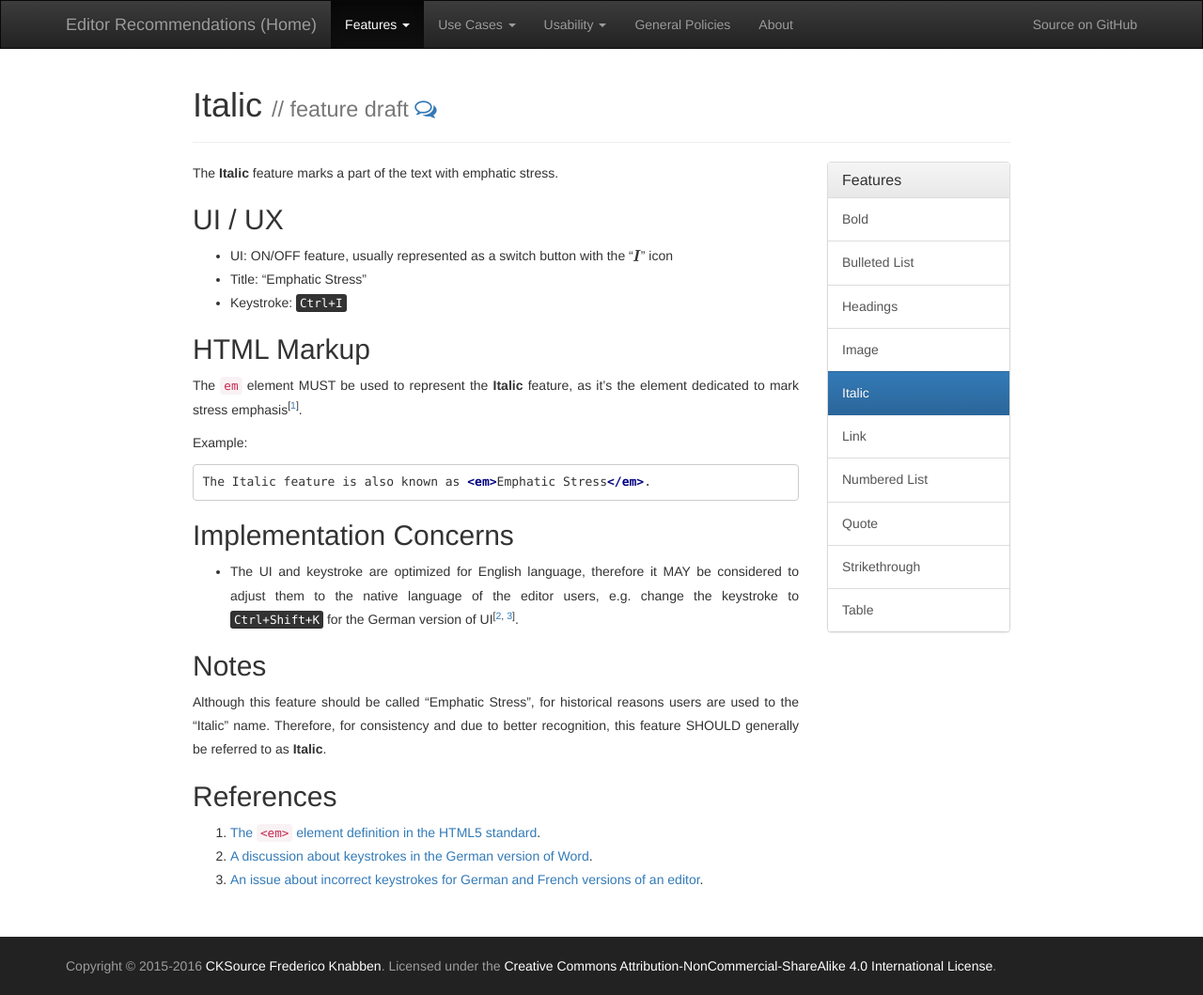
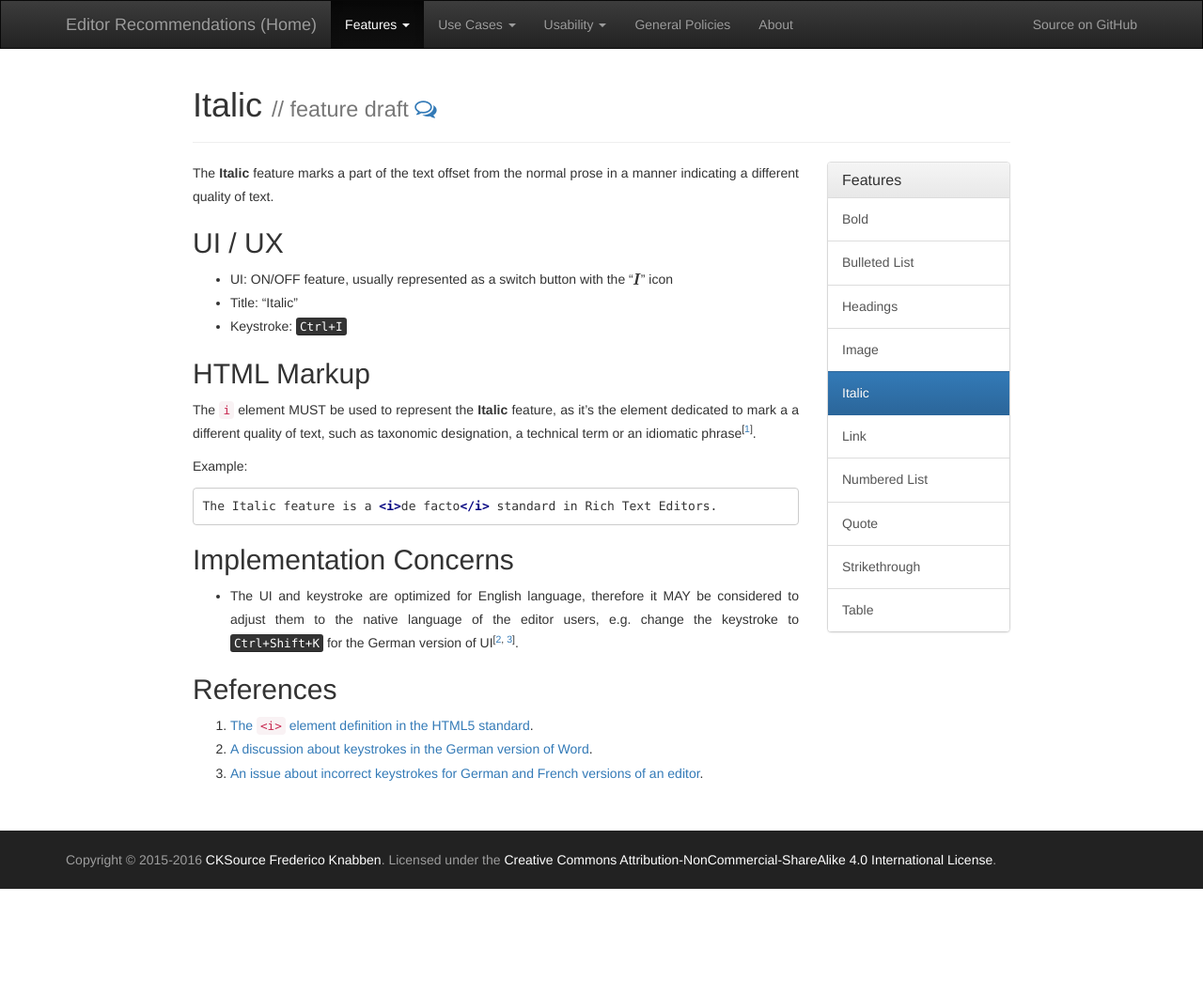
Before and after one commit to ckeditor/editor-recommendations, a Jekyll site: the page built from _features/italic.md, in a window 1280 px wide. Shown: the whole page at 94% size. Built offline with Jekyll 4.4.1, drawn with Linux system fonts in a browser that asks for light colours; nearby versions of some CDN libraries; after the commit the page ends 946 px from its top, so only the background shows below that.

Commit message:
Updated italic feature draft.

````diff
--- a/_features/italic.md
+++ b/_features/italic.md
@@ -10,26 +10,26 @@ layout: default
 
 {% capture description %}
 
-The **Italic** feature marks a part of the text with emphatic stress.
+The **Italic** feature marks a part of the text offset from the normal prose in a manner indicating a different quality of text.
 
 {% endcapture %}
 
 {% capture ui %}
 
  * UI: ON/OFF feature, usually represented as a switch button with the "<i class="fa fa-italic" title="Italic" aria-hidden="true"></i><span class="sr-only">Italic</span>" icon
- * Title: "Emphatic Stress"
+ * Title: "Italic"
  * Keystroke: <kbd>Ctrl+I</kbd>
 
 {% endcapture %}
 
 {% capture markup %}
 
-The `em` element MUST be used to represent the **Italic** feature, as it's the element dedicated to mark stress emphasis<sup>[[1](#ref1)]</sup>.
+The `i` element MUST be used to represent the **Italic** feature, as it's the element dedicated to mark a a different quality of text, such as taxonomic designation, a technical term or an idiomatic phrase<sup>[[1](#ref1)]</sup>.
 
 Example:
 
 ```html
-The Italic feature is also known as <em>Emphatic Stress</em>.
+The Italic feature is a <i>de facto</i> standard in Rich Text Editors.
 ```
 
 {% endcapture %}
@@ -40,16 +40,9 @@ The Italic feature is also known as <em>Emphatic Stress</em>.
 
 {% endcapture %}
 
-{% capture notes %}
-
-Although this feature should be called "Emphatic Stress", for historical reasons users are used to the "Italic" name.
-Therefore, for consistency and due to better recognition, this feature SHOULD generally be referred to as **Italic**.
-
-{% endcapture %}
-
 {% capture references %}
 
-1. <a id="ref1"></a>[The `<em>` element definition in the HTML5 standard](http://www.w3.org/TR/html5/text-level-semantics.html#the-em-element).
+1. <a id="ref1"></a>[The `<i>` element definition in the HTML5 standard](https://www.w3.org/TR/html5/text-level-semantics.html#the-i-element).
 2. <a id="ref2"></a>[A discussion about keystrokes in the German version of Word](http://dict.leo.org/forum/viewGeneraldiscussion.php?idThread=846089).
 3. <a id="ref3"></a>[An issue about incorrect keystrokes for German and French versions of an editor](https://jira.atlassian.com/browse/CONF-13567).
 
````
